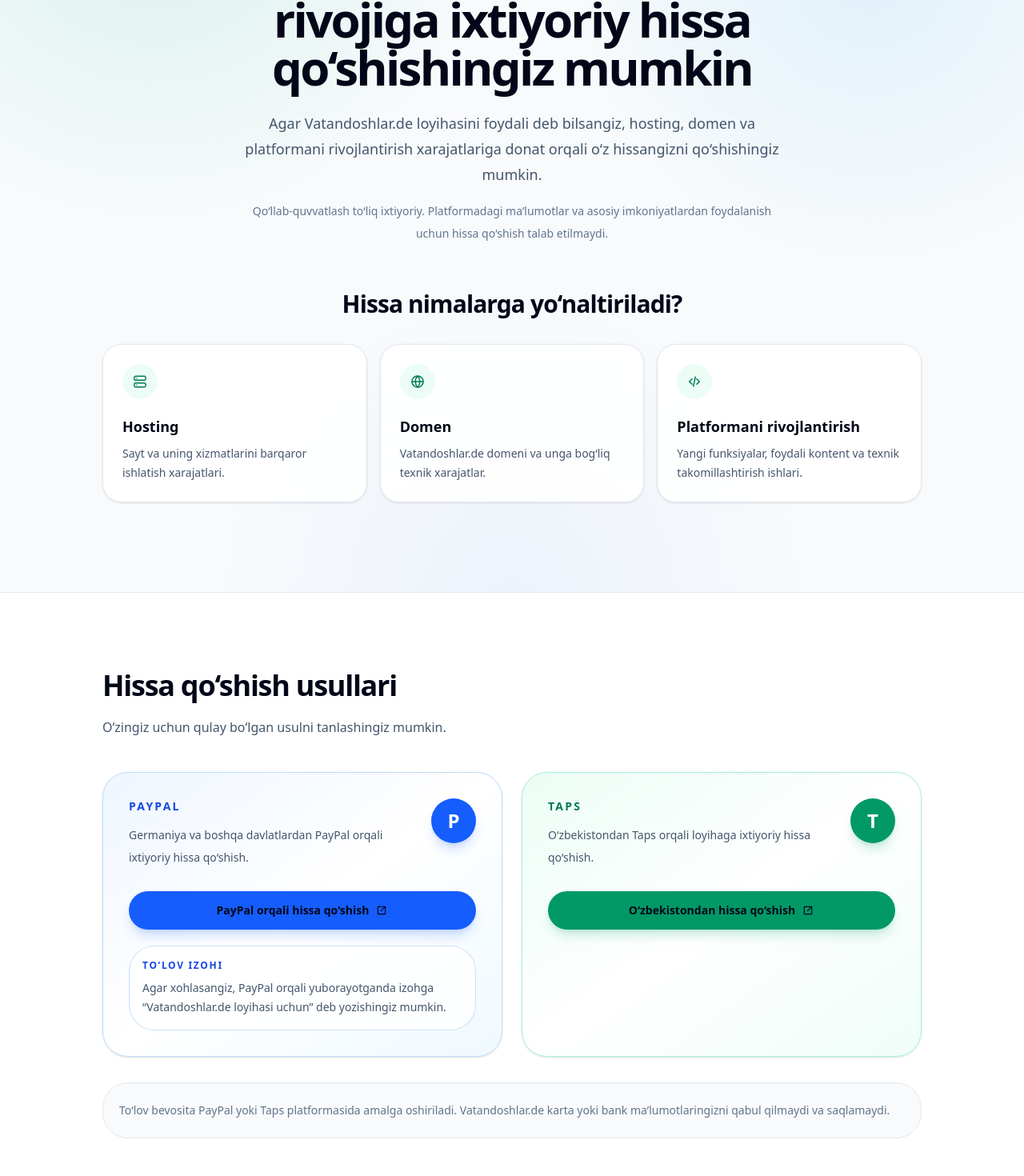
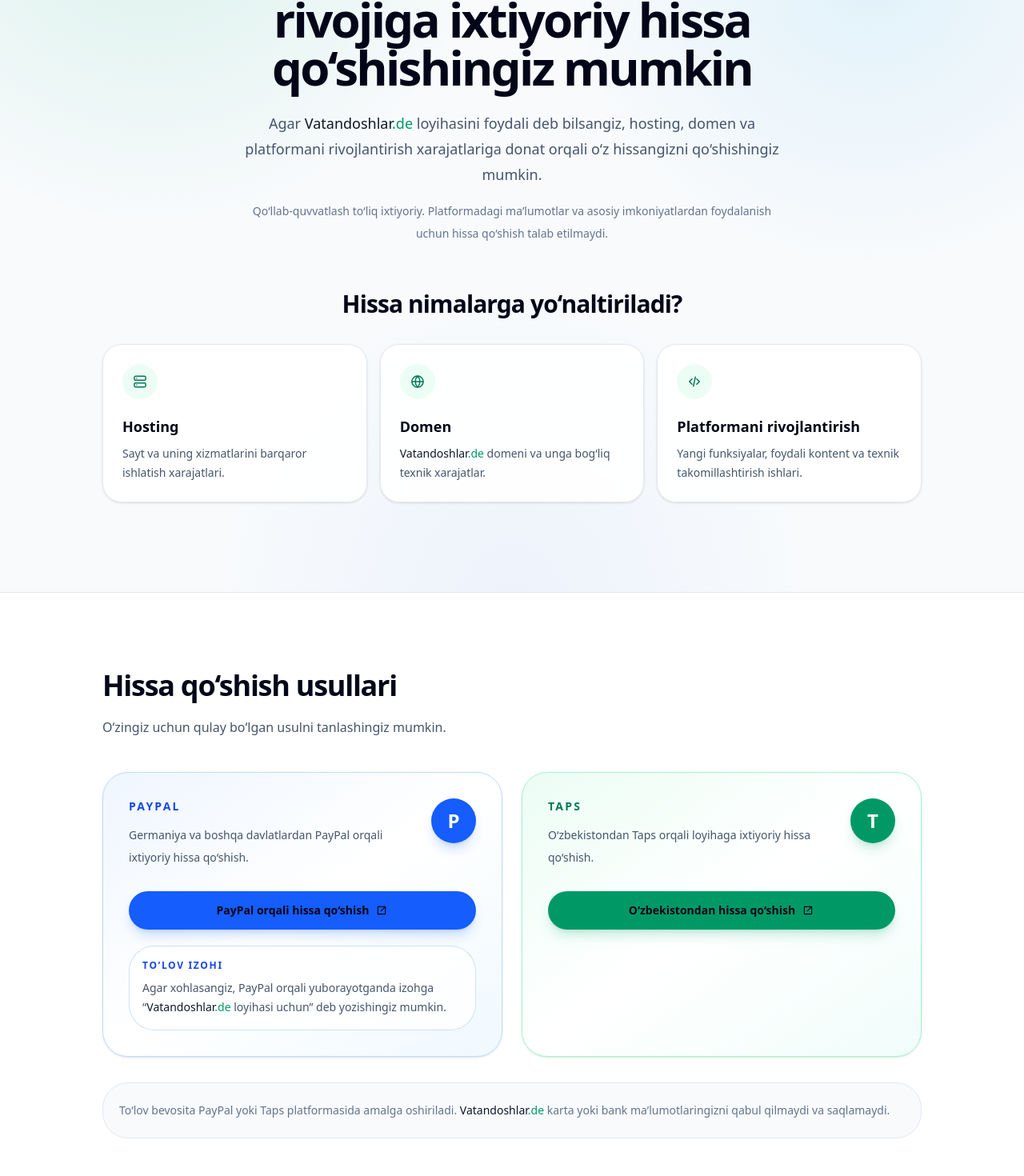
Before and after one commit to ZafarUsarov/vatandoshlar-portal, a Next.js app: page /uz/support in a window 1280 px wide. Shown: the part 320-1790 px from the top of the page at 80% size. Built offline with nearby package versions, Linux system fonts and the light colour scheme.

Commit message:
refactor(brand): unify branded text rendering

```diff
--- a/components/Features.tsx
+++ b/components/Features.tsx
@@ -1,6 +1,7 @@
 import { getTranslations } from "next-intl/server";
 
 import FeatureCard from "@/components/features/FeatureCard";
+import BrandedText from "@/components/ui/BrandedText";
 import { features } from "@/data/features";
 import { Link } from "@/i18n/navigation";
 
@@ -93,7 +94,7 @@ export default async function Features() {
             </h2>
 
             <p className="mt-5 max-w-2xl text-base leading-8 text-slate-600 sm:text-lg dark:text-slate-400">
-              {t("description")}
+              <BrandedText text={t("description")} />
             </p>
           </div>
 
--- a/components/support/SupportHero.tsx
+++ b/components/support/SupportHero.tsx
@@ -1,3 +1,5 @@
+import BrandedText from "@/components/ui/BrandedText";
+
 type SupportCostItem = Readonly<{
   title: string;
   description: string;
@@ -126,21 +128,21 @@ export default function SupportHero({
           </span>
 
           <h1 className="mt-7 text-balance text-4xl font-extrabold tracking-[-0.045em] sm:text-5xl lg:text-6xl">
-            {title}
+            <BrandedText text={title} />
           </h1>
 
           <p className="mx-auto mt-6 max-w-2xl text-base leading-8 text-slate-600 sm:text-lg dark:text-slate-300">
-            {description}
+            <BrandedText text={description} />
           </p>
 
           <p className="mx-auto mt-4 max-w-2xl text-sm leading-7 text-slate-500 dark:text-slate-400">
-            {voluntary}
+            <BrandedText text={voluntary} />
           </p>
         </div>
 
         <div className="mx-auto mt-14 max-w-5xl">
           <h2 className="text-center text-2xl font-bold tracking-[-0.03em] sm:text-3xl">
-            {costsTitle}
+            <BrandedText text={costsTitle} />
           </h2>
 
           <div className="mt-8 grid gap-4 md:grid-cols-3">
@@ -154,11 +156,11 @@ export default function SupportHero({
                 </span>
 
                 <h3 className="mt-5 text-lg font-bold">
-                  {item.title}
+                  <BrandedText text={item.title} />
                 </h3>
 
                 <p className="mt-2 text-sm leading-6 text-slate-600 dark:text-slate-400">
-                  {item.description}
+                  <BrandedText text={item.description} />
                 </p>
               </article>
             ))}
--- a/components/support/SupportOptions.tsx
+++ b/components/support/SupportOptions.tsx
@@ -1,3 +1,5 @@
+import BrandedText from "@/components/ui/BrandedText";
+
 type SupportOption = Readonly<{
   name: string;
   description: string;
@@ -75,11 +77,11 @@ export default function SupportOptions({
         <div className="mx-auto max-w-5xl">
           <div className="max-w-2xl">
             <h2 className="text-3xl font-bold tracking-[-0.035em] sm:text-4xl">
-              {title}
+              <BrandedText text={title} />
             </h2>
 
             <p className="mt-4 text-base leading-8 text-slate-600 dark:text-slate-400">
-              {description}
+              <BrandedText text={description} />
             </p>
           </div>
 
@@ -97,11 +99,11 @@ export default function SupportOptions({
                       <p
                         className={`text-sm font-bold uppercase tracking-[0.16em] ${styles.label}`}
                       >
-                        {option.name}
+                        <BrandedText text={option.name} />
                       </p>
 
                       <p className="mt-3 text-sm leading-7 text-slate-600 dark:text-slate-300">
-                        {option.description}
+                        <BrandedText text={option.description} />
                       </p>
                     </div>
 
@@ -119,7 +121,7 @@ export default function SupportOptions({
                     rel="noopener noreferrer"
                     className={`group mt-7 inline-flex min-h-12 w-full items-center justify-center gap-2 rounded-2xl px-5 py-3 text-sm font-bold text-white shadow-lg transition hover:-translate-y-0.5 focus-visible:outline-none focus-visible:ring-2 focus-visible:ring-offset-2 dark:focus-visible:ring-offset-slate-900 ${styles.button}`}
                   >
-                    {option.action}
+                    <BrandedText text={option.action} />
                     <ExternalLinkIcon className="size-4 transition-transform group-hover:translate-x-0.5 group-hover:-translate-y-0.5" />
                   </a>
 
@@ -130,11 +132,11 @@ export default function SupportOptions({
                       <p
                         className={`text-xs font-bold uppercase tracking-[0.14em] ${styles.label}`}
                       >
-                        {option.noteTitle}
+                        <BrandedText text={option.noteTitle} />
                       </p>
 
                       <p className="mt-2 text-sm leading-6 text-slate-600 dark:text-slate-400">
-                        {option.note}
+                        <BrandedText text={option.note} />
                       </p>
                     </div>
                   )}
@@ -144,7 +146,7 @@ export default function SupportOptions({
           </div>
 
           <div className="mt-8 rounded-2xl border border-slate-200 bg-slate-50 p-5 text-sm leading-7 text-slate-500 dark:border-slate-800 dark:bg-slate-900 dark:text-slate-400">
-            {privacy}
+            <BrandedText text={privacy} />
           </div>
         </div>
       </div>
--- /dev/null
+++ b/components/ui/BrandedText.tsx
@@ -0,0 +1,28 @@
+import { Fragment } from "react";
+
+import BrandName from "@/components/ui/BrandName";
+
+type BrandedTextProps = Readonly<{
+  text: string;
+}>;
+
+export default function BrandedText({
+  text,
+}: BrandedTextProps) {
+  const parts = text.split("Vatandoshlar.de");
+
+  if (parts.length === 1) {
+    return text;
+  }
+
+  return (
+    <>
+      {parts.map((part, index) => (
+        <Fragment key={`${part}-${index}`}>
+          {index > 0 && <BrandName />}
+          {part}
+        </Fragment>
+      ))}
+    </>
+  );
+}
```
